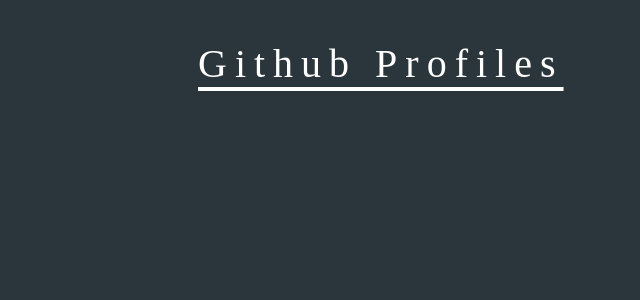
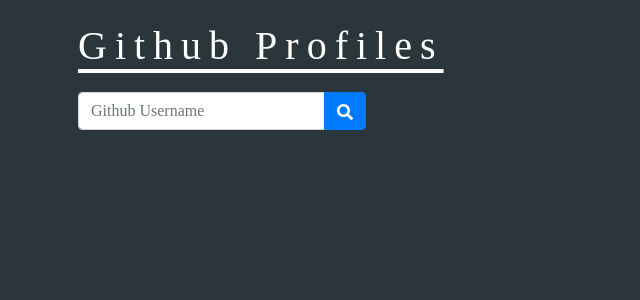
Before and after one commit to MikevPeeren/github-profiles, a React (Create React App) app: page / in a window 1280 px wide. Shown: the top 300 px of the page, without its empty margins (2-642 px from the left). Built offline with nearby package versions, Linux system fonts and the light colour scheme.

Commit message:
Added SearchForm

```diff
--- a/package.json
+++ b/package.json
@@ -11,9 +11,12 @@
 		"@types/node-sass": "^4.11.0",
 		"@types/react": "^16.9.0",
 		"@types/react-dom": "^16.9.0",
+		"bootstrap": "^4.4.1",
 		"node-sass": "^4.13.1",
 		"react": "^16.13.0",
+		"react-bootstrap": "^1.0.0-beta.17",
 		"react-dom": "^16.13.0",
+		"react-icons": "^3.9.0",
 		"react-scripts": "3.4.0",
 		"typescript": "~3.7.2"
 	},
--- a/public/index.html
+++ b/public/index.html
@@ -9,6 +9,13 @@
 			content="Search through the GitHub API to retrieve user information when a valid username is given."
 		/>
 		<title>Github Profiles</title>
+
+		<link
+			rel="stylesheet"
+			href="https://maxcdn.bootstrapcdn.com/bootstrap/4.4.1/css/bootstrap.min.css"
+			integrity="sha384-Vkoo8x4CGsO3+Hhxv8T/Q5PaXtkKtu6ug5TOeNV6gBiFeWPGFN9MuhOf23Q9Ifjh"
+			crossorigin="anonymous"
+		/>
 	</head>
 	<body>
 		<noscript>You need to enable JavaScript to run this app.</noscript>
--- a/src/App.scss
+++ b/src/App.scss
@@ -1,10 +1,11 @@
 .GithubProfiles {
 	display: flex;
 	flex-direction: column;
+	margin-left: 5em;
+	margin-top: 1em;
 
 	&__header {
 		left: 0;
-		margin-left: 5em;
 		font-size: 2.5em;
 		color: white;
 		text-decoration: underline;
--- a/src/App.tsx
+++ b/src/App.tsx
@@ -3,6 +3,9 @@
 
 // CSS
 import './App.scss';
+
+// Components
+import SearchForm from './components/SearchForm';
 
 const App = () => {
 	return (
@@ -11,6 +14,7 @@
 				<header className="GithubProfiles__header">
 					<p>Github Profiles</p>
 				</header>
+				<SearchForm />
 			</div>
 		</div>
 	);
--- /dev/null
+++ b/src/components/SearchForm.scss
@@ -0,0 +1,3 @@
+.SearchForm {
+	width: 18em;
+}
--- /dev/null
+++ b/src/components/SearchForm.tsx
@@ -0,0 +1,50 @@
+// React
+import React, { useRef } from 'react';
+
+// Boostrap
+import InputGroup from 'react-bootstrap/InputGroup';
+import FormControl from 'react-bootstrap/FormControl';
+import Button from 'react-bootstrap/Button';
+
+// CSS
+import './SearchForm.scss';
+
+// Icons
+
+import { FaSearch } from 'react-icons/fa';
+
+const SearchForm = () => {
+	const inputElement = useRef(null);
+
+	const handleUsernameSearch = () => {
+		//@ts-ignore
+		if (inputElement && inputElement.current) console.log(inputElement.current.value);
+		else {
+		} // TODO: add warning text
+	};
+
+	return (
+		<InputGroup className="SearchForm">
+			<FormControl
+				ref={inputElement}
+				onKeyPress={(event: any) => {
+					if (event.key === 'Enter') {
+						handleUsernameSearch();
+					}
+				}}
+				placeholder="Github Username"
+			/>
+			<InputGroup.Append>
+				<Button
+					onClick={() => {
+						alert('aaa');
+					}}
+				>
+					<FaSearch />
+				</Button>
+			</InputGroup.Append>
+		</InputGroup>
+	);
+};
+
+export default SearchForm;
--- a/src/index.scss
+++ b/src/index.scss
@@ -1,9 +1,9 @@
 body {
 	margin: 0;
-	font-family: 'Comic Sans';
 	-webkit-font-smoothing: antialiased;
 	-moz-osx-font-smoothing: grayscale;
-	background-color: #2a363b;
+	font-family: 'Comic Sans' !important;
+	background-color: #2a363b !important;
 	// Color Palette:
 	// 99B898   FECEAB   FF847C   E84A5F   2A363B
 }
--- a/src/index.tsx
+++ b/src/index.tsx
@@ -4,6 +4,7 @@
 
 // CSS
 import './index.scss';
+import 'bootstrap/dist/css/bootstrap.min.css';
 
 // Component
 import App from './App';
```
Also changed, not shown: 1 other file (tests, documents, lock files or other folders). Lines whose indentation alone changed are shown as unchanged.
